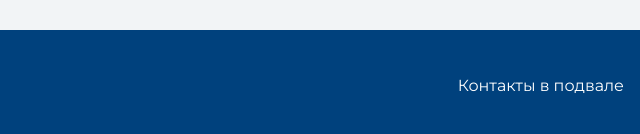
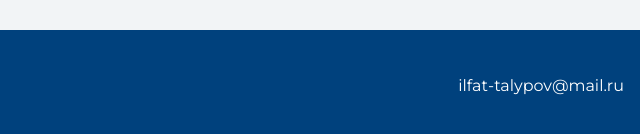
Before and after one commit to djaffic/it, a plain HTML site: page index.html in a window 1280 px wide. Shown: the part 1910-2044 px from the top of the page, 640-1280 px from the left. Drawn offline with nearby package versions, Linux system fonts and the light colour scheme.

Commit message:
Edited footer info

```diff
--- a/index.html
+++ b/index.html
@@ -45,7 +45,7 @@
 
     <footer class="page-footer">
       <div class="container">
-        Контакты в подвале
+        ilfat-talypov@mail.ru
       </div>
     </footer>
   </body>
```
